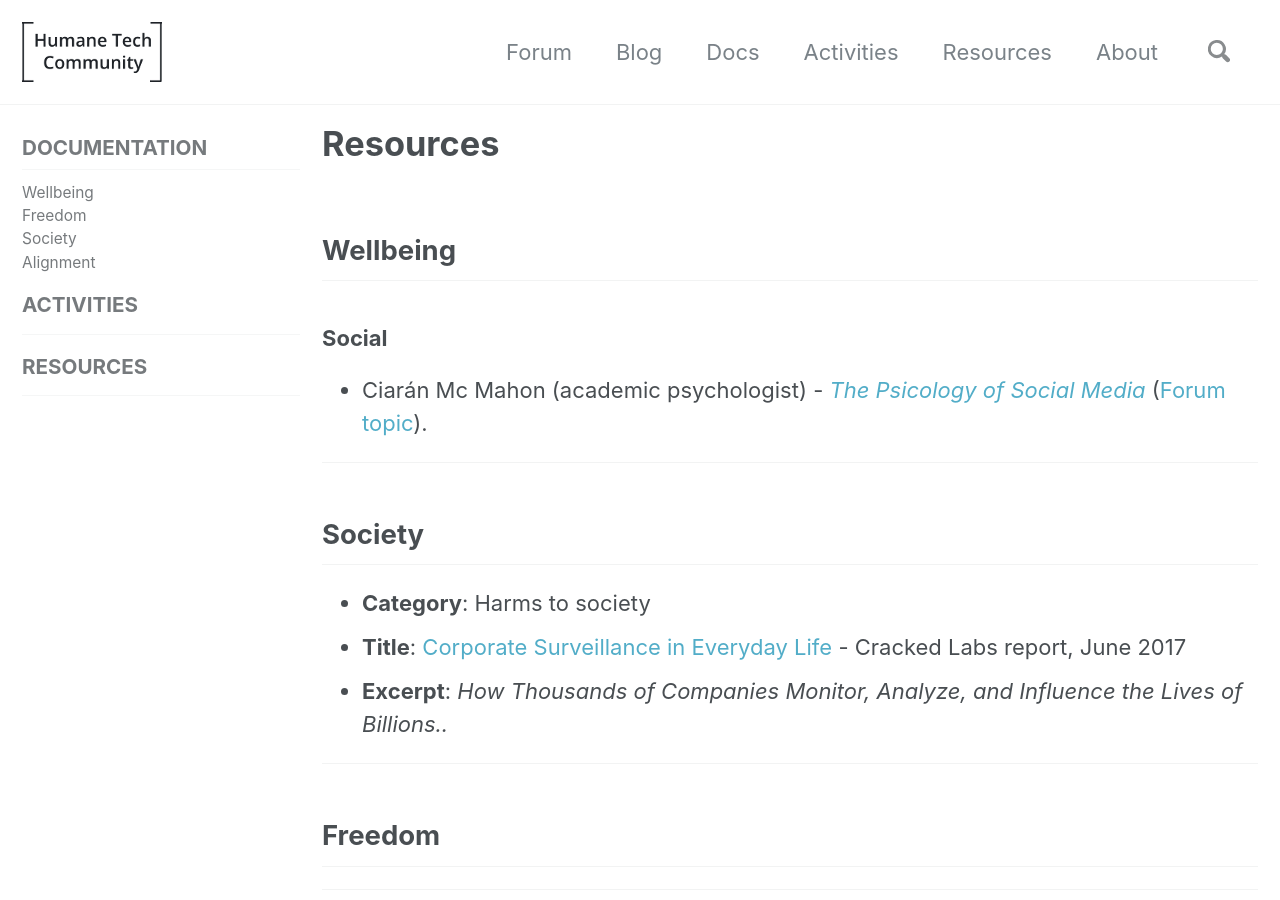
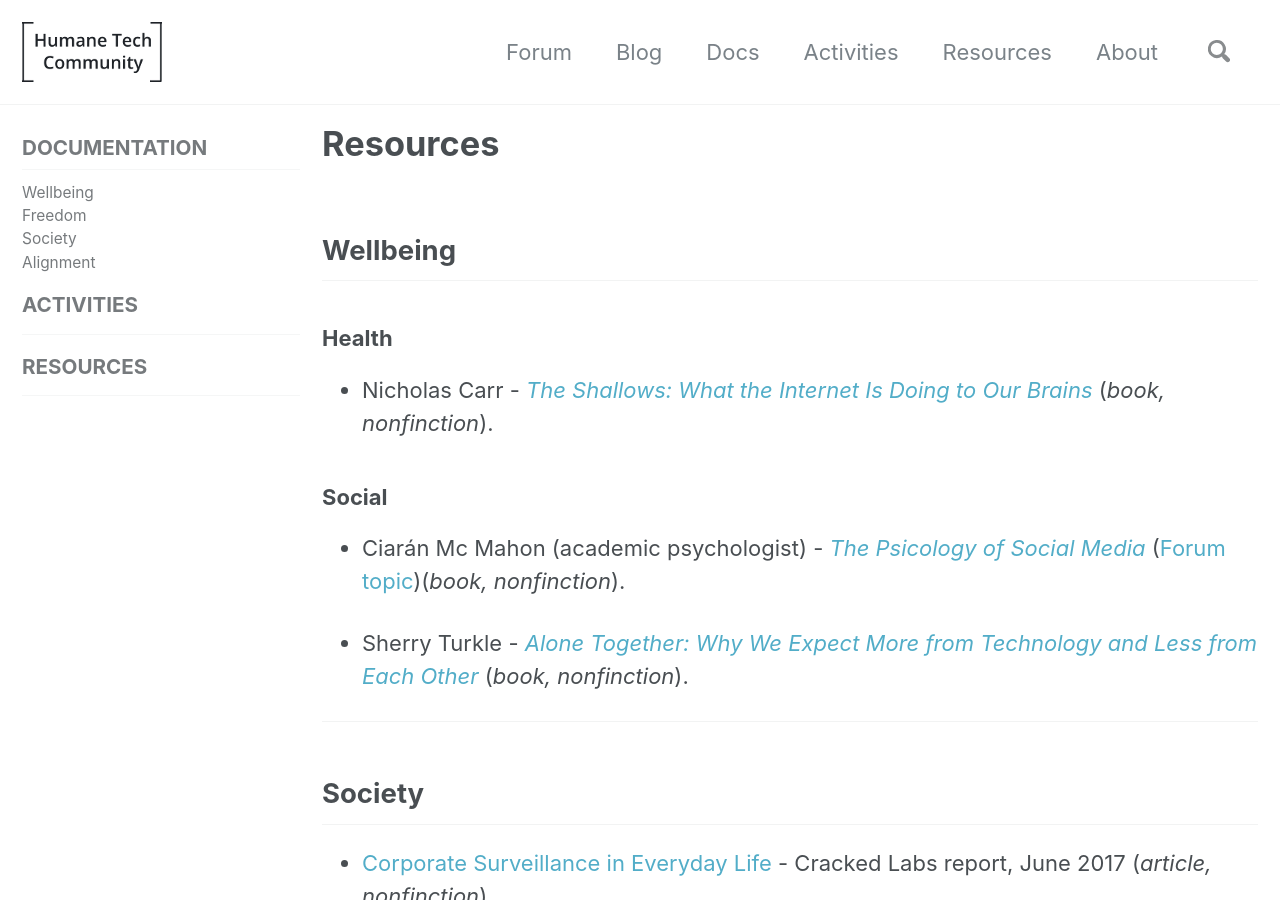
Before and after one commit to humanetech-community/community-hub, a Jekyll site: the page built from _resources/00-resources-root.md, in a window 1280 px wide and 900 px high. Built offline with Jekyll 4.4.1, drawn with Linux system fonts in a browser that asks for light colours; cached includes are drawn as plain includes; nearby versions of some CDN libraries; some of the changed text lies outside the part shown.

Commit message:
Resources updated

```diff
--- a/_resources/00-resources-root.md
+++ b/_resources/00-resources-root.md
@@ -13,19 +13,23 @@
 
 ## Wellbeing
 
+### Health
+
+- Nicholas Carr - [_The Shallows: What the Internet Is Doing to Our Brains_](http://www.nicholascarr.com/?page_id=16) (_book, nonfinction_).
+
 ### Social
 
-- Ciarán Mc Mahon (academic psychologist) - [_The Psicology of Social Media_](https://www.routledge.com/The-Psychology-of-Social-Media-1st-Edition/Mc-Mahon/p/book/9781138047754) ([Forum topic](https://community.humanetech.com/t/new-book-the-psychology-of-social-media/3759)).
+- Ciarán Mc Mahon (academic psychologist) - [_The Psicology of Social Media_](https://www.routledge.com/The-Psychology-of-Social-Media-1st-Edition/Mc-Mahon/p/book/9781138047754) ([Forum topic](https://community.humanetech.com/t/new-book-the-psychology-of-social-media/3759))(_book, nonfinction_).
 
-
+- Sherry Turkle - [_Alone Together: Why We Expect More from Technology and Less from Each Other_](https://www.mit.edu/~sturkle/) (_book, nonfinction_).
 
 ---
 
 ## Society
 
--  **Category**: Harms to society
-- **Title**: [Corporate Surveillance in Everyday Life](https://crackedlabs.org/en/corporate-surveillance) - Cracked Labs report, June 2017
--  **Excerpt**: _How Thousands of Companies Monitor, Analyze, and Influence the Lives of Billions.._
+
+- [Corporate Surveillance in Everyday Life](https://crackedlabs.org/en/corporate-surveillance) - Cracked Labs report, June 2017 (_article, nonfinction_)
+
 
 
 ---
@@ -34,6 +38,11 @@
 
 ## Freedom
 
+- James Williams - [_Stand Out of Our Light: Freedom and Resistance in the Attention Economy_](https://www.cambridge.org/core/books/stand-out-of-our-light/3F8D7BA2C0FE3A7126A4D9B73A89415D) (_book, nonfinction_)
+
+
+### Security
+- Bruce Schneier (security expert) - [_Data and Goliath: The Hidden Battles to Collect Your Data and Control Your World_](https://www.schneier.com/books/data_and_goliath/)
 
 ---
 
```
